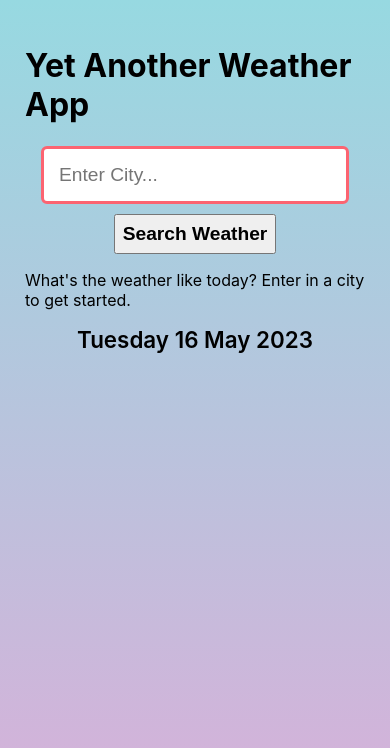
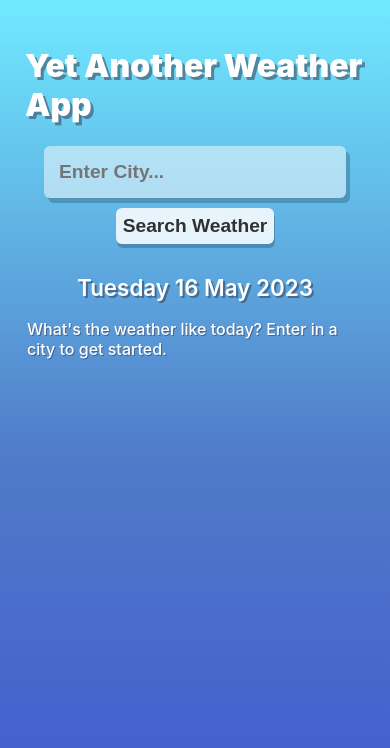
Before and after one commit to Heatley177/weather-app, a React (Create React App) app: page / in a window 390 px wide. Shown: the top 748 px of the page. Built offline with nearby package versions, Linux system fonts and the light colour scheme.

Commit message:
Updated CSS & added temp responsive background

```diff
--- a/src/App.css
+++ b/src/App.css
@@ -1,21 +1,33 @@
 :root {
-  background-color: #D9AFD9;
-  background-image: linear-gradient(0deg, #D9AFD9 0%, #97D9E1 100%);
   height: 100vh;
   width: 100vw;
-  color: black;
+  color: #fff;
   font-family: 'Segoe UI', Tahoma, Geneva, Verdana, sans-serif;
 }
 
-/*
-background-color: #D9AFD9;
-  background-image: linear-gradient(0deg, #D9AFD9 0%, #97D9E1 100%);
+.app {
+  background-color: #4158D0;
+  background-image: linear-gradient(0deg, #4158D0 0%, #507bc8 46%, #70eaff 100%);
   height: 100vh;
-  width: 100vw;
+}
+.app.bgwarm {
+  background-color: #4158D0;
+  background-image: linear-gradient(0deg, #4158D0 0%, #C850C0 46%, #FFCC70 100%);
+  height: 100vh;
+}
 
-  OR
-  background-color: #1c2321
-*/
+.title {
+  font-weight: 900;
+  color: #fff;
+  text-shadow: 3px 3px rgba(50, 50, 70, 0.5);
+}
+
+.question {
+  font-weight: 500;
+  color: #fff;
+  text-shadow: 1px 1px rgba(50, 50, 70, 0.5);
+  padding: 2px;
+}
 
 .container {
   display: flex;
@@ -29,48 +41,80 @@ background-color: #D9AFD9;
   padding: 15px;
   width: 80%;
   margin: auto;
-  border: 3px solid #fc6471;
+  font-size: 1.2rem;
+  color: #313131;
+  font-weight: 900;
+  appearance: none;
+  background: none;
+  border: none;
+  outline: none;
+  background-color: rgba(255, 255, 255, 0.5);
   border-radius: 6px;
-  font-size: 1.2rem;
+  box-shadow: 4px 5px 0px 0px rgba(0, 0, 0, 0.2);
 }
 
 input:focus {
-  outline: none;
+  background-color: rgba(255, 255, 255, 0.75);
 }
 
 .weather-data {
-  margin-top: 30px;
   display: flex;
   flex-direction: column;
   align-items: center;
 }
 
 .weather-data > p {
-  margin: 2vw;
+  margin: 1vw;
 }
 
 .city {
   font-size: 30px;
   font-weight: 800;
+  color: #fff;
+  text-align: center;
+  text-shadow: 3px 3px rgba(50, 50, 70, 0.5);
 }
 
 .temp {
   font-size: 80px;
-  font-weight: 800;
+  font-weight: 900;
   padding: 10px 40px;
-  border: 3px solid salmon;
   border-radius: 16px;
+  background-color: rgba(255, 255, 255, 0.2);
+  color: #fff;
+  text-shadow: 3px 6px rgba(50, 50, 70, 0.5);
+  box-shadow: 4px 5px rgba(0, 0, 0, 0.2);
+
 }
 .weather {
   font-size: 30px;
-  font-weight: 300;
+  font-weight: 700;
+  color: #fff;
+  text-shadow: 3px 3px rgba(50, 50, 70, 0.5);
 }
 
 .button {
   margin-top: 10px;
   padding: 7px;
   font-size: 1.2rem;
-  font-weight: bold;
+  font-weight: 900;
+  color: #313131;
+  appearance: none;
+  background: none;
+  border: none;
+  outline: none;
+  background-color: rgba(255, 255, 255, .85);
+  border-radius: 6px;
+  box-shadow: 1px 4px 0px 0px rgba(0, 0, 0, 0.2);
+}
+
+.button:hover {
+  background-color: rgba(255, 255, 255, 1);
+}
+
+.button:active {
+  box-shadow: 1px 2px 0px 0px rgba(0, 0, 0, 0.5);
+  transform: translateY(2px);
 }
 
 .error-message {
@@ -92,4 +136,6 @@ input:focus {
   font-size: 1.4rem;
   font-weight: 600;
   text-align: center;
+  text-shadow: 2px 2px rgba(50, 50, 70, 0.5);
+  margin-top: 30px;
 }
--- a/src/App.js
+++ b/src/App.js
@@ -61,8 +61,14 @@ const handleClick = () => {
 };
 
   return (
+  <div className={
+    (typeof weatherData.main != 'undefined')
+     ? ((weatherData.main.temp > 33)
+        ? 'app bgwarm'
+         : 'app')
+          : 'app' }>
     <div className='container'>
-      <h1>Yet Another Weather App</h1>
+      <h1 className='title'>Yet Another Weather App</h1>
       <input
       placeholder='Enter City...'
       className='input'
@@ -73,8 +79,8 @@ const handleClick = () => {
       <button className='button' onClick={handleClick}>Search Weather</button>
       {typeof weatherData.main === 'undefined' ? (
         <div>
-          <p>What's the weather like today? Enter in a city to get started.</p>
           <div className='date' >{currentDate(new Date())}</div>
+          <p className='question'>What's the weather like today? Enter in a city to get started.</p>
         </div>
       ): (
         <div className='weather-data'>
@@ -90,6 +96,7 @@ const handleClick = () => {
               <p className='error-message'>City not found. Please check spelling.</p>
             ) : null}
     </div>
+  </div>
   )
 }
 
```
